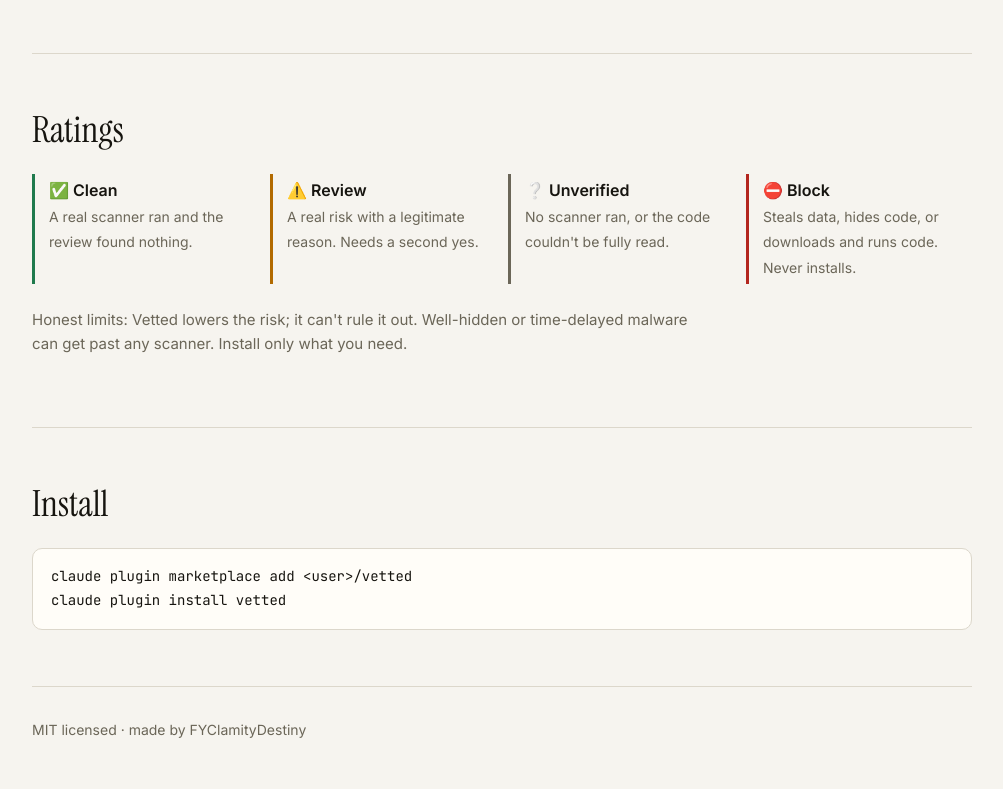
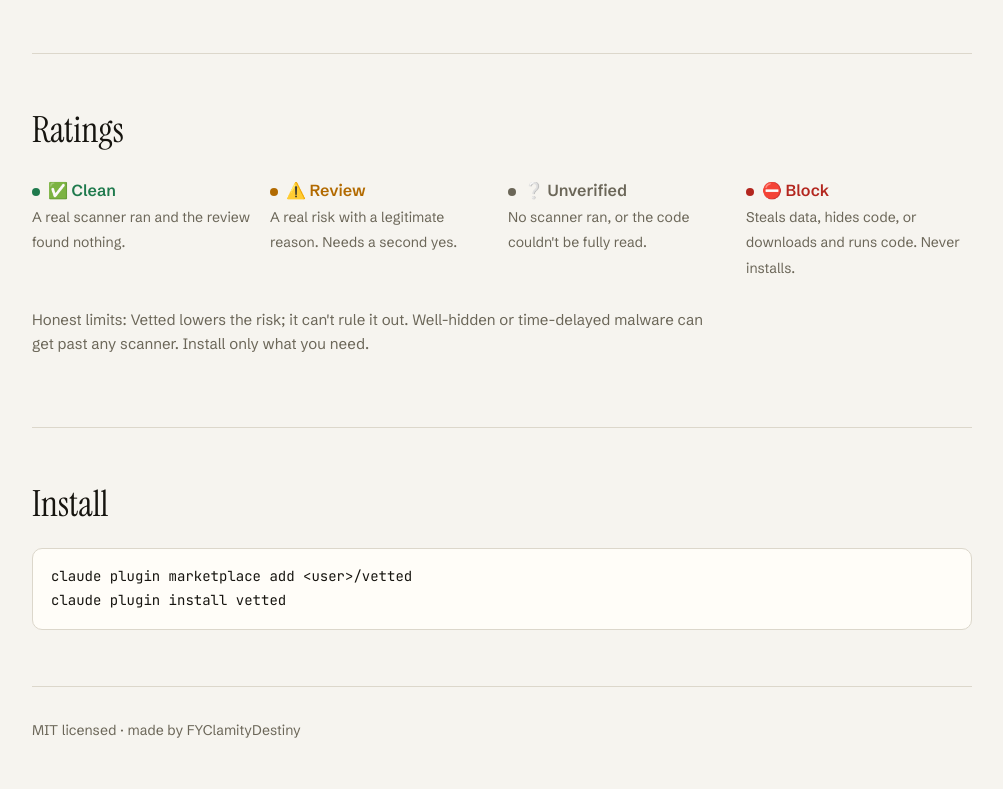
Before and after one commit to FYClamityDestiny/vetted, a plain HTML site: page docs/index.html in a window 1280 px wide. Shown: the part 1739-2528 px from the top of the page, without its empty margins (138-1141 px from the left). Drawn offline with Linux system fonts and the light colour scheme.

Commit message:
Site: swap Inter, drop side-border ratings
Co-Authored-By: Claude Opus 5.5 <noreply@anthropic.com>

```diff
--- a/docs/index.html
+++ b/docs/index.html
@@ -6,12 +6,12 @@
 <title>Vetted</title>
 <meta name="description" content="A Claude Code plugin that finds open-source tools and checks them for malware before you install.">
 <link rel="preconnect" href="https://fonts.googleapis.com">
-<link href="https://fonts.googleapis.com/css2?family=Instrument+Serif&family=JetBrains+Mono:wght@400;600&family=Inter:wght@400;500;600&display=swap" rel="stylesheet">
+<link href="https://fonts.googleapis.com/css2?family=Instrument+Serif&family=JetBrains+Mono:wght@400;600&family=Schibsted+Grotesk:wght@400;500;600&display=swap" rel="stylesheet">
 <style>
 :root{--bg:#f6f4ef;--ink:#16140f;--mute:#6b6658;--line:#dcd7cb;--ok:#1f7a4d;--warn:#b26a00;--bad:#b3261e;--card:#fffdf8}
 @media (prefers-color-scheme:dark){:root{--bg:#121110;--ink:#efece4;--mute:#9a958a;--line:#2c2a26;--ok:#4cc38a;--warn:#f0a840;--bad:#ff6b5e;--card:#1a1917}}
 *{box-sizing:border-box}
-body{margin:0;background:var(--bg);color:var(--ink);font:16px/1.6 Inter,system-ui,sans-serif}
+body{margin:0;background:var(--bg);color:var(--ink);font:16px/1.6 "Schibsted Grotesk",system-ui,sans-serif}
 .wrap{max-width:980px;margin:0 auto;padding:0 20px}
 header{padding:28px 0;display:flex;justify-content:space-between;align-items:center}
 .logo{font:600 15px 'JetBrains Mono',monospace;letter-spacing:.02em}
@@ -38,9 +38,9 @@ ol.steps li::before{content:counter(s,decimal-leading-zero);font:600 14px 'JetBr
 ol.steps b{display:block}
 ol.steps span{color:var(--mute);font-size:15px}
 .ratings{display:grid;grid-template-columns:repeat(auto-fit,minmax(200px,1fr));gap:12px}
-.r{border-left:3px solid;padding:4px 0 4px 14px}
+.r{padding:4px 0}.r b::before{content:"";display:inline-block;width:8px;height:8px;border-radius:50%;background:currentColor;margin-right:8px;vertical-align:middle}
 .r b{display:block}.r span{color:var(--mute);font-size:14px}
-.ok{border-color:var(--ok)}.warn{border-color:var(--warn)}.un{border-color:var(--mute)}.bad{border-color:var(--bad)}
+.ok b{color:var(--ok)}.warn b{color:var(--warn)}.un b{color:var(--mute)}.bad b{color:var(--bad)}
 .note{color:var(--mute);font-size:15px;max-width:680px}
 footer{padding:32px 0 48px;color:var(--mute);font-size:14px}
 footer a{color:inherit}
```
